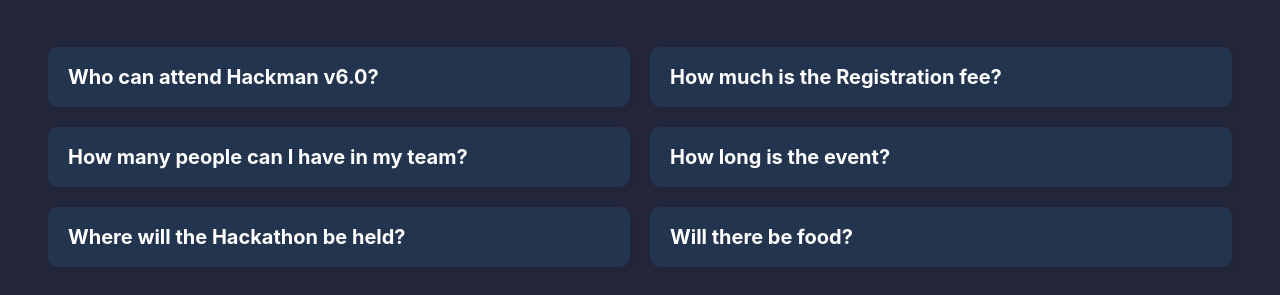
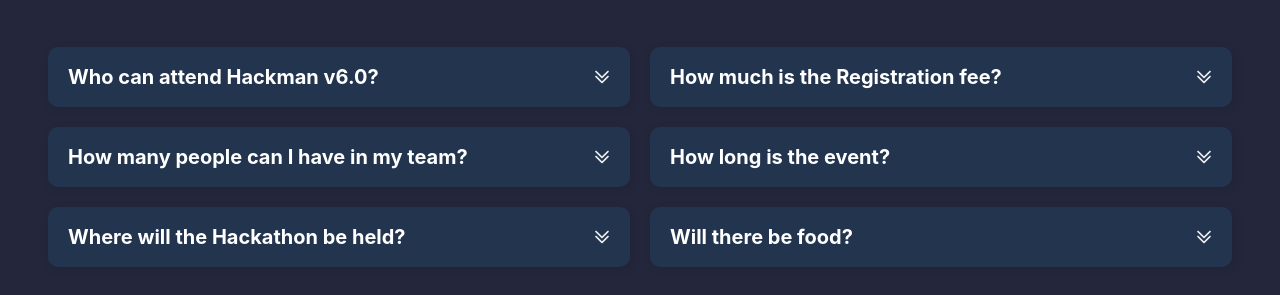
Before and after one commit to Genesis-ISE-DSCE/hackmanv6, a React (Create React App) app in the folder frontend/: page / in a window 1280 px wide. Shown: the part 3431-3726 px from the top of the page. Built offline with nearby package versions, Linux system fonts and the light colour scheme.

Commit message:
Icon dropdown

```diff
--- a/frontend/src/components/Faq.jsx
+++ b/frontend/src/components/Faq.jsx
@@ -1,5 +1,7 @@
 import React, { useState } from 'react';
+import dropdown from '../assets/images/dropdown.png';
 import '../App.css';
+
 const Faq = () => {
   // State to keep track of the expanded/collapsed state of each question
   const [expanded, setExpanded] = useState(false);
@@ -49,6 +51,7 @@ const Faq = () => {
         <div key={index} className="faq-question">
           <button onClick={() => toggleExpand(index)} className="faq-question-button">
             {faq.question}
+            <img className="w-4" src={dropdown} alt="Drop down" />
             {expanded[index]}
           </button>
           {expanded[index] && <p className="faq-answer">{faq.answer}</p>}
```
Also changed, not shown: frontend/src/assets/images/dropdown.png (added).
